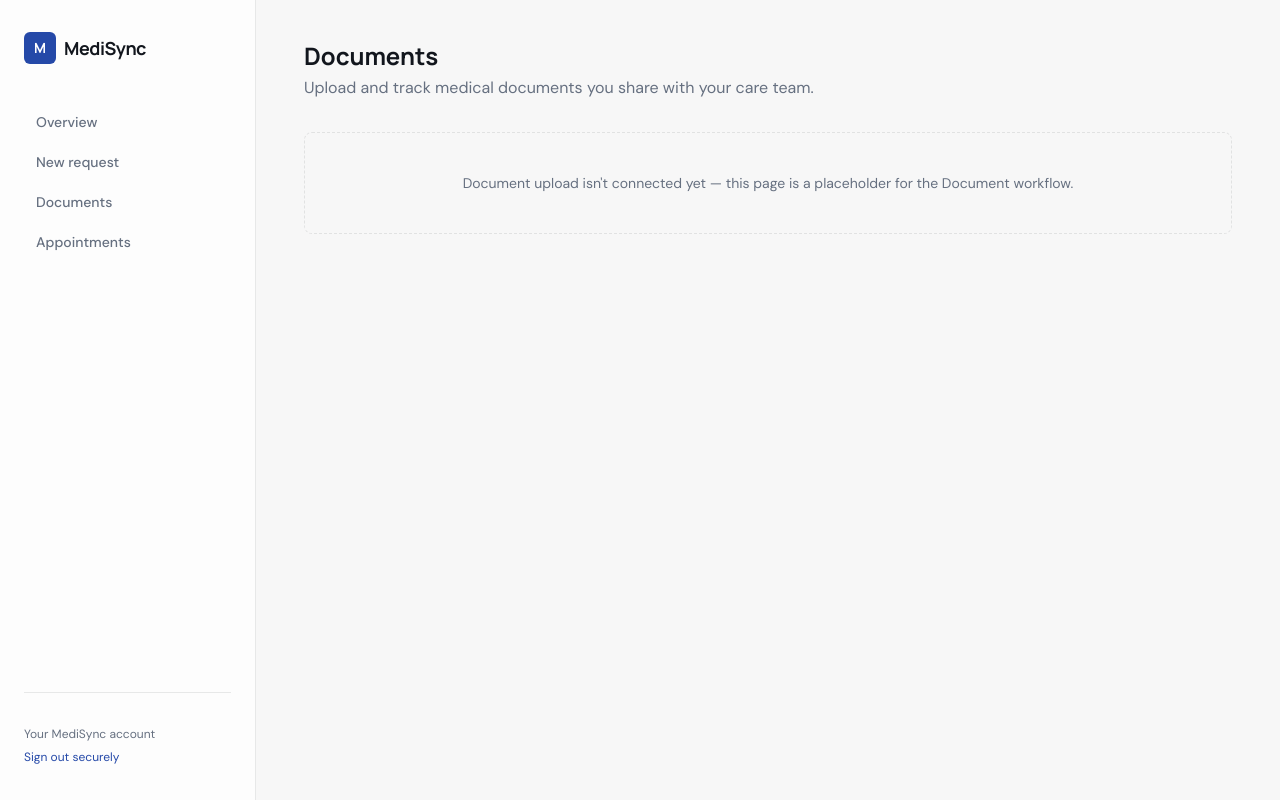
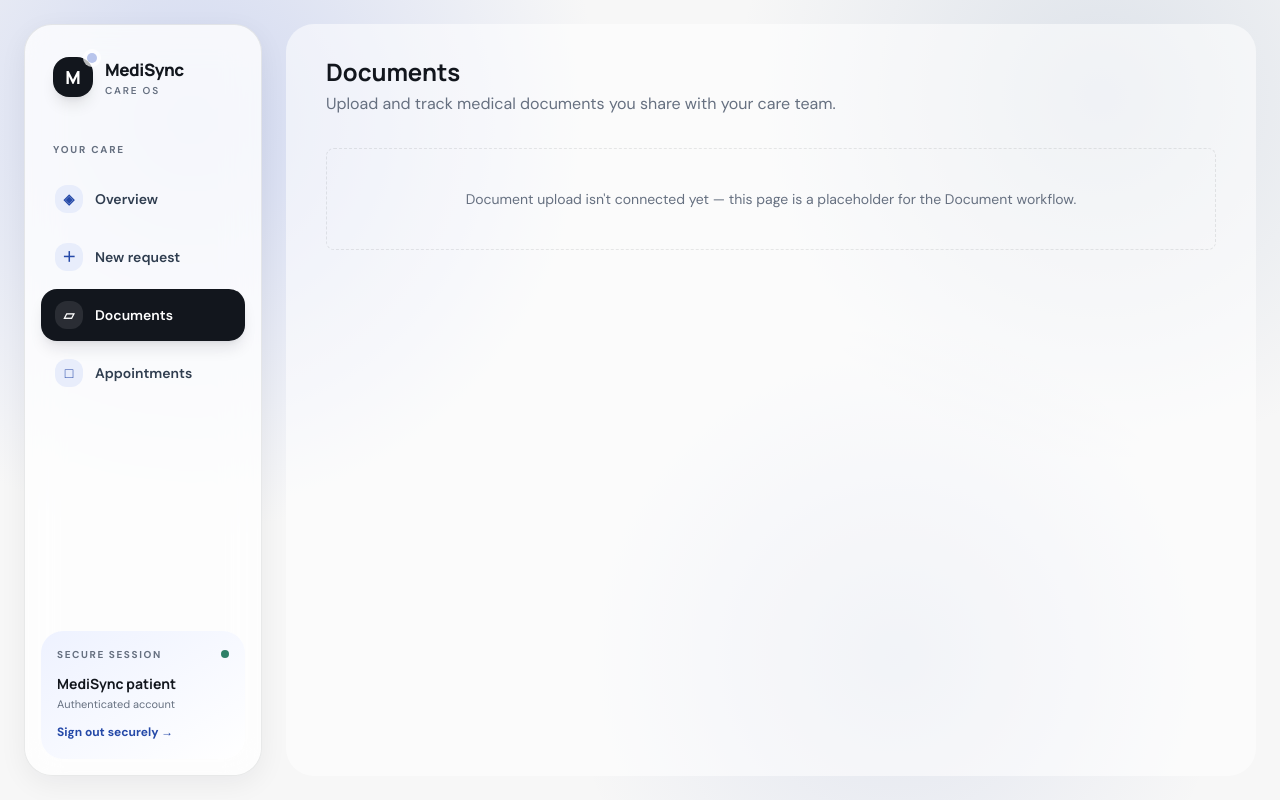
Before and after one commit to Sanjeev7673/Medisync-Os, a Next.js app: page /documents in a window 1280 px wide. Built offline with nearby package versions, Linux system fonts and the light colour scheme; no server answers.

Commit message:
Build premium patient navigation shell

```diff
--- a/components/PatientShell.tsx
+++ b/components/PatientShell.tsx
@@ -1,35 +1,61 @@
+"use client";
+
 import Link from "next/link";
+import { usePathname } from "next/navigation";
+import { useEffect, useState } from "react";
 
 const NAV = [
-  { href: "/dashboard", label: "Overview" },
-  { href: "/requests/new", label: "New request" },
-  { href: "/documents", label: "Documents" },
-  { href: "/appointments", label: "Appointments" },
+  { href: "/dashboard", label: "Overview", icon: "◈" },
+  { href: "/requests/new", label: "New request", icon: "＋" },
+  { href: "/documents", label: "Documents", icon: "▱" },
+  { href: "/appointments", label: "Appointments", icon: "□" },
 ];
 
 export default function PatientShell({ children }: { children: React.ReactNode }) {
+  const pathname = usePathname();
+  const [user, setUser] = useState<{ patientId?: string; email?: string; role?: string } | null>(null);
+
+  useEffect(() => {
+    fetch("/api/auth/session")
+      .then((r) => (r.ok ? r.json() : null))
+      .then((data) => setUser(data?.user ?? null))
+      .catch(() => undefined);
+  }, []);
+
   return (
-    <div className="flex min-h-screen">
-      <aside className="w-64 shrink-0 border-r border-[var(--border)] bg-[var(--panel)] px-6 py-8 hidden md:flex md:flex-col">
-        <div className="flex items-center gap-2 mb-10">
-          <div className="h-8 w-8 rounded-md bg-[var(--care)] flex items-center justify-center">
-            <span className="text-white font-display font-bold text-sm">M</span>
+    <div className="mesh-bg min-h-screen text-[var(--ink)]">
+      <div className="mx-auto flex min-h-screen max-w-[1600px] p-3 md:p-5 lg:p-6 gap-4 lg:gap-6">
+        <aside className="glass hidden w-[238px] shrink-0 rounded-[28px] p-4 md:flex md:flex-col">
+          <Link href="/dashboard" className="flex items-center gap-3 px-3 py-4">
+            <div className="relative flex h-10 w-10 items-center justify-center rounded-2xl bg-[var(--ink)] text-white shadow-lg">
+              <span className="font-display text-lg font-extrabold">M</span>
+              <span className="absolute -right-1 -top-1 h-2.5 w-2.5 rounded-full bg-[var(--blue-soft)] ring-4 ring-white/70" />
+            </div>
+            <div><p className="font-display text-[17px] font-extrabold tracking-tight">MediSync</p><p className="text-[10px] font-semibold uppercase tracking-[.18em] text-[var(--muted)]">Care OS</p></div>
+          </Link>
+
+          <div className="px-3 pb-4 pt-7 text-[10px] font-bold uppercase tracking-[.18em] text-[var(--muted)]">Your care</div>
+          <nav className="flex flex-col gap-1.5">
+            {NAV.map((item) => {
+              const active = pathname === item.href || (item.href !== "/dashboard" && pathname.startsWith(item.href));
+              return <Link key={item.href} href={item.href} className={`group flex items-center gap-3 rounded-2xl px-3.5 py-3 text-sm font-semibold transition-all ${active ? "bg-[var(--ink)] text-white shadow-lg shadow-slate-900/10" : "text-[var(--muted-strong)] hover:bg-white hover:text-[var(--ink)]"}`}>
+                <span className={`flex h-7 w-7 items-center justify-center rounded-xl text-sm ${active ? "bg-white/10" : "bg-[var(--care-soft)] text-[var(--care)]"}`}>{item.icon}</span>{item.label}
+              </Link>;
+            })}
+          </nav>
+
+          <div className="mt-auto rounded-[22px] bg-gradient-to-br from-[#eef2ff] to-white p-4">
+            <div className="mb-3 flex items-center justify-between"><span className="text-[10px] font-bold uppercase tracking-[.16em] text-[var(--muted)]">Secure session</span><span className="pulse-soft h-2 w-2 rounded-full bg-[var(--success)]" /></div>
+            <p className="font-display text-sm font-bold">{user?.patientId || "MediSync patient"}</p>
+            <p className="mt-0.5 truncate text-[11px] text-[var(--muted)]">{user?.email || "Authenticated account"}</p>
+            <Link href="/api/auth/logout" className="mt-3 inline-flex text-xs font-bold text-[var(--care)] hover:underline">Sign out securely →</Link>
           </div>
-          <span className="font-display font-bold text-lg tracking-tight">MediSync</span>
-        </div>
-        <nav className="flex flex-col gap-1">
-          {NAV.map((item) => (
-            <Link key={item.href} href={item.href} className="rounded-md px-3 py-2 text-sm font-medium text-[var(--muted)] hover:bg-[var(--care-soft)] hover:text-[var(--ink)] transition-colors">
-              {item.label}
-            </Link>
-          ))}
-        </nav>
-        <div className="mt-auto pt-8 border-t border-[var(--border)]">
-          <p className="text-xs text-[var(--muted)] leading-relaxed">Your MediSync account</p>
-          <Link href="/api/auth/logout" className="text-xs text-[var(--care)] hover:underline">Sign out securely</Link>
-        </div>
-      </aside>
-      <main className="flex-1 px-6 py-8 md:px-12 md:py-10 max-w-5xl">{children}</main>
+        </aside>
+
+        <main className="min-w-0 flex-1 overflow-hidden rounded-[28px] bg-white/55 px-4 py-4 md:px-7 md:py-6 lg:px-10 lg:py-8">
+          <div className="mx-auto max-w-6xl">{children}</div>
+        </main>
+      </div>
     </div>
   );
 }
```
